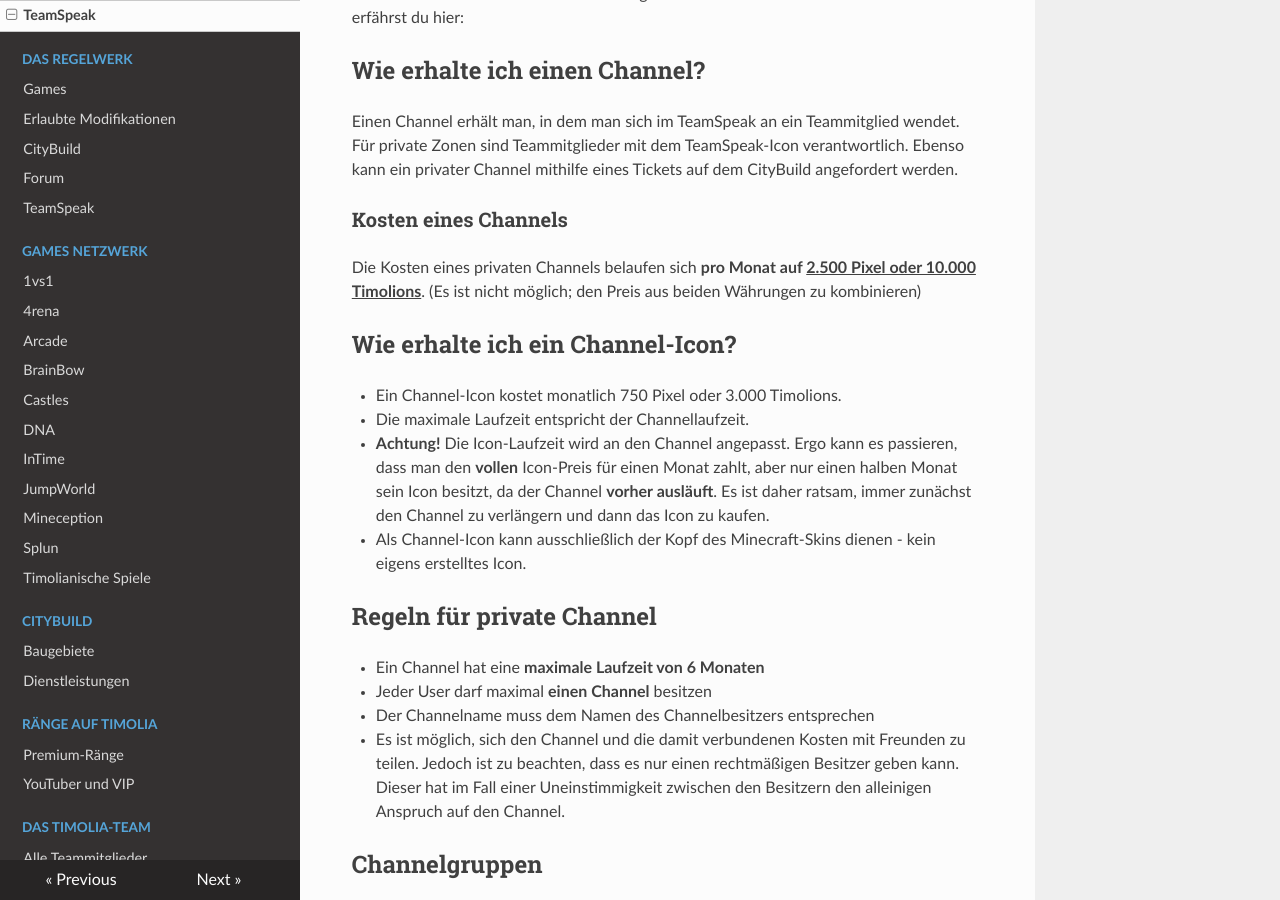
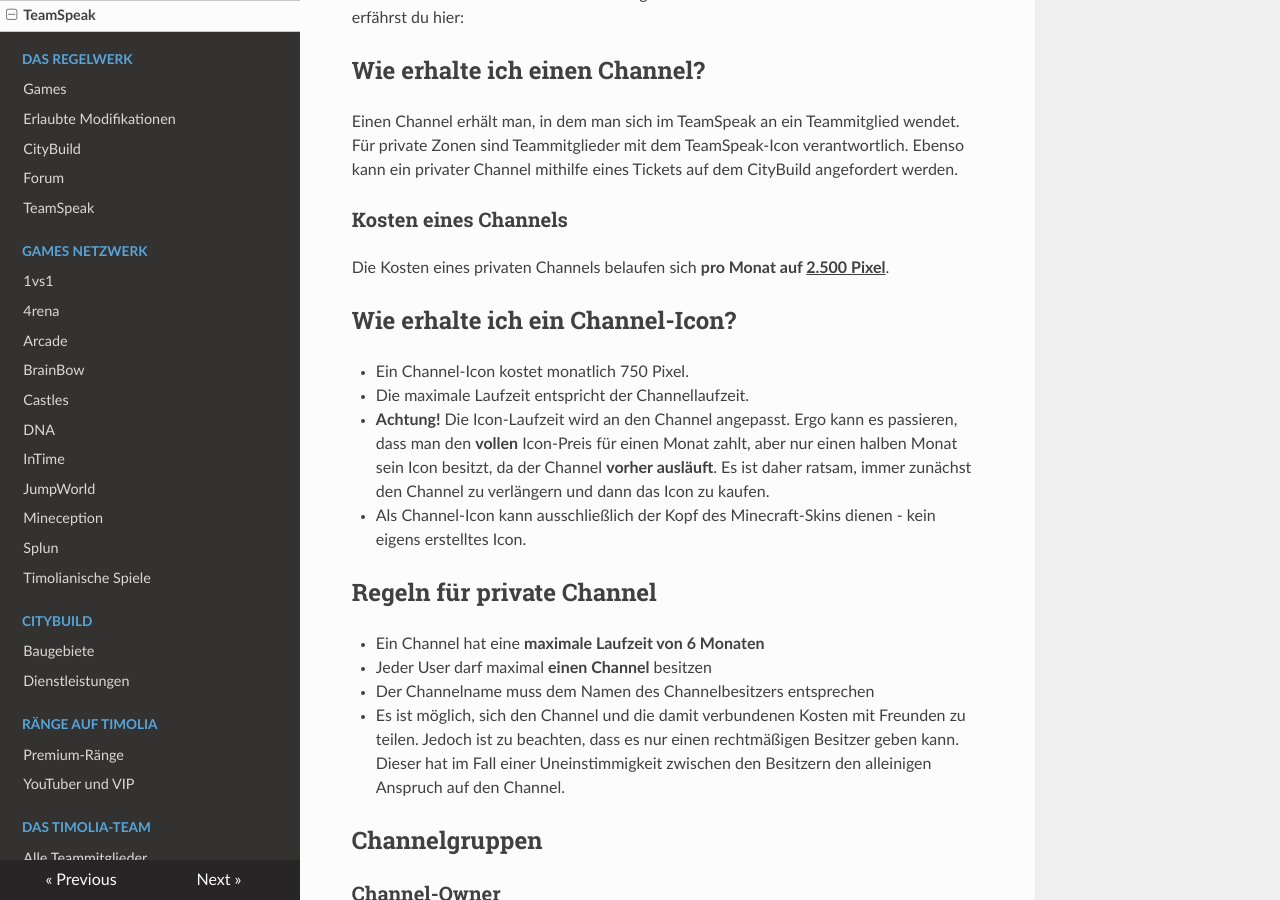
Before and after one commit to TimoliaDE/HowTo, an MkDocs documentation site: the page built from docs/teamspeak.md, in a window 1280 px wide and 900 px high, scrolled down 829 px. Built offline with MkDocs 1.6.1, drawn with Linux system fonts in a browser that asks for light colours; nearby versions of some CDN libraries; old or Windows-style settings are respelled for this version of MkDocs.

Commit message:
Update teamspeak.md

```diff
--- a/docs/teamspeak.md
+++ b/docs/teamspeak.md
@@ -20,10 +20,10 @@ Einen Channel erhält man, in dem man sich im TeamSpeak an ein Teammitglied wend
 ein privater Channel mithilfe eines Tickets auf dem CityBuild angefordert werden.
 
 ### Kosten eines Channels
-Die Kosten eines privaten Channels belaufen sich <strong>pro Monat auf <u>2.500 Pixel oder 10.000 Timolions</u></strong>. (Es ist nicht möglich; den Preis aus beiden Währungen zu kombinieren)
+Die Kosten eines privaten Channels belaufen sich <strong>pro Monat auf <u>2.500 Pixel</u></strong>.
 
 ## Wie erhalte ich ein Channel-Icon?
-- Ein Channel-Icon kostet monatlich 750 Pixel oder 3.000 Timolions.
+- Ein Channel-Icon kostet monatlich 750 Pixel.
 - Die maximale Laufzeit entspricht der Channellaufzeit.
 - **Achtung!** Die Icon-Laufzeit wird an den Channel angepasst. Ergo kann es passieren, dass man den **vollen** Icon-Preis für einen Monat zahlt, aber nur einen halben
 Monat sein Icon besitzt, da der Channel **vorher ausläuft**. Es ist daher ratsam, immer zunächst den Channel zu verlängern und dann das Icon zu kaufen.
```
